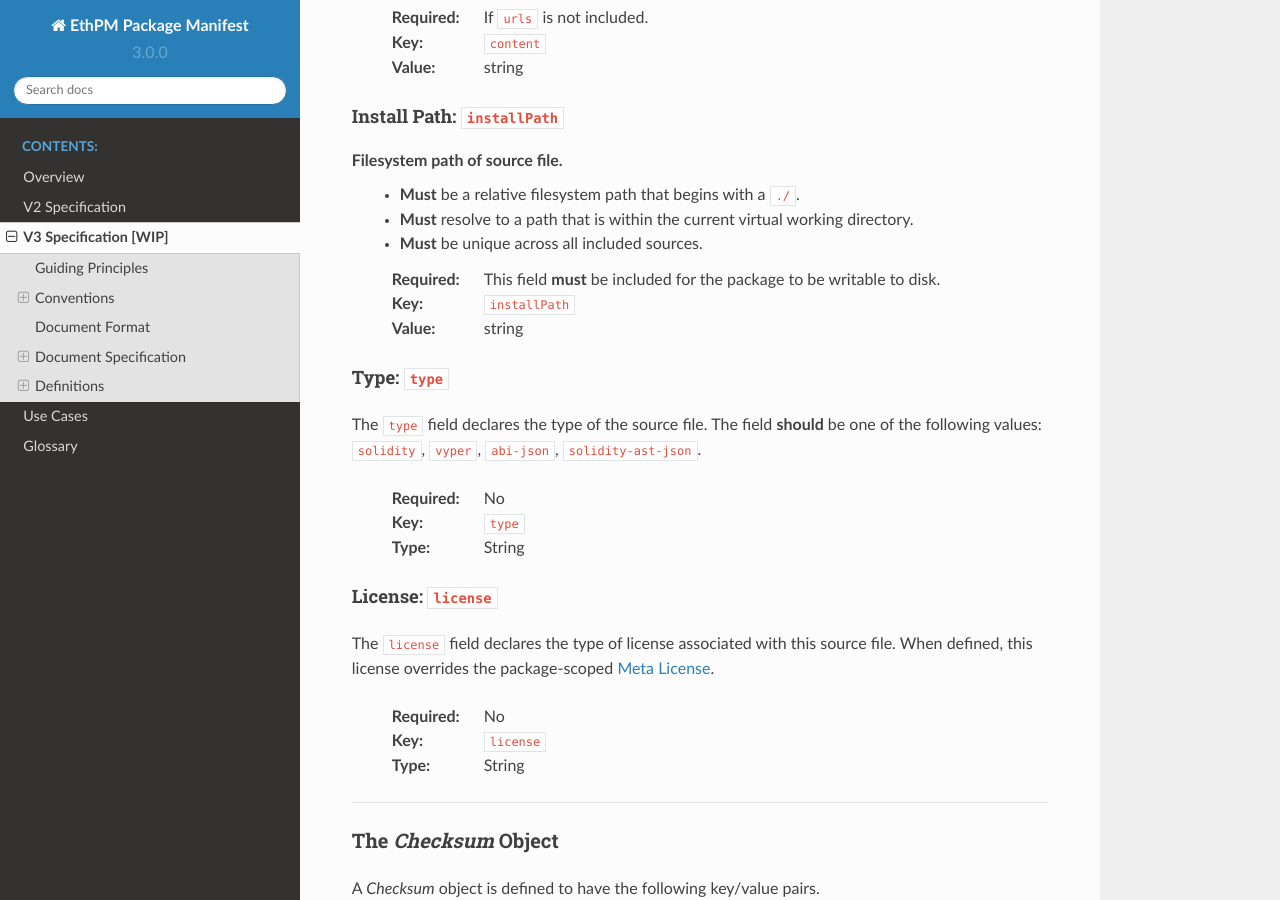
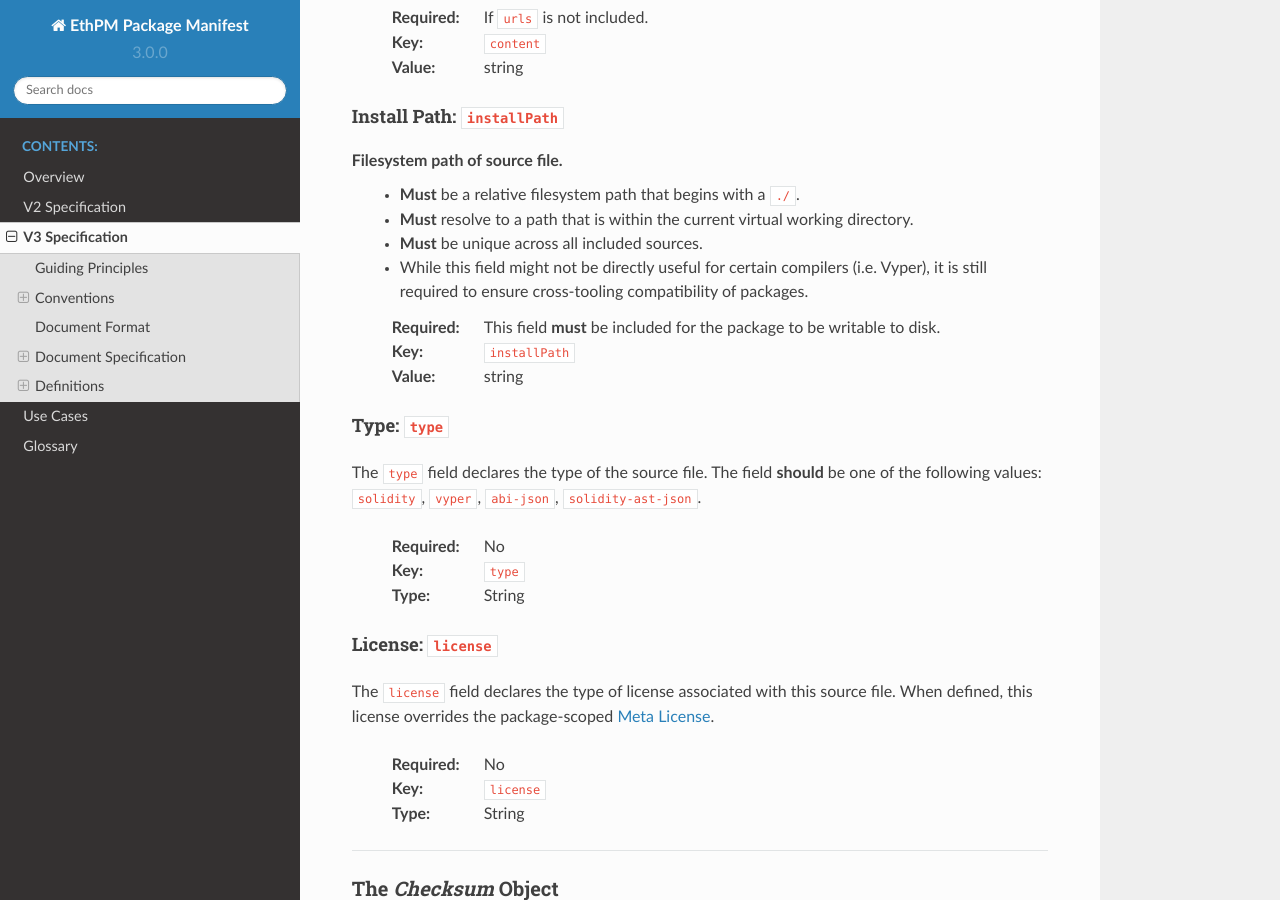
Before and after one commit to ethpm/ethpm-spec, a Sphinx documentation site: the page built from docs/source/v3-package-spec.rst, in a window 1280 px wide and 900 px high, scrolled down 10528 px. Built offline with Sphinx 7.4.7 and the Read the Docs theme 2.0.0, drawn with Linux system fonts in a browser that asks for light colours; the version number is read from the project's files by our own code; some of the changed text lies outside the part shown.

Commit message:
Add install path comment

```diff
--- a/docs/source/v2-package-spec.rst
+++ b/docs/source/v2-package-spec.rst
@@ -2,6 +2,9 @@
 
 V2 Specification
 ================
+
+.. warning::
+    EthPM V2 is now deprecated. All tooling supports V3, and should be updated if not.
 
 .. include:: _include.rst
 
--- a/docs/source/v3-package-spec.rst
+++ b/docs/source/v3-package-spec.rst
@@ -1,7 +1,7 @@
 .. _v3-package-specification:
 
-V3 Specification [WIP]
-======================
+V3 Specification
+================
 
 .. include:: _include.rst
 
@@ -568,6 +568,8 @@ Filesystem path of source file.
   - **Must** be a relative filesystem path that begins with a ``./``.
   - **Must** resolve to a path that is within the current virtual working directory.
   - **Must** be unique across all included sources.
+  - While this field might not be directly useful for certain compilers (i.e. Vyper),
+    it is still required to ensure cross-tooling compatibility of packages.
 
   :Required: This field **must** be included for the package to be writable to disk.
   :Key: ``installPath``
--- a/requirements.txt
+++ b/requirements.txt
@@ -9,7 +9,7 @@ imagesize==1.0.0
 Jinja2==2.10.1
 jsonpointer==2.0
 jsonschema==3.2.0
-MarkupSafe==1.0
+MarkupSafe==1.1.1
 packaging==17.1
 pbr==4.0.3
 peewee==3.4.0
```
